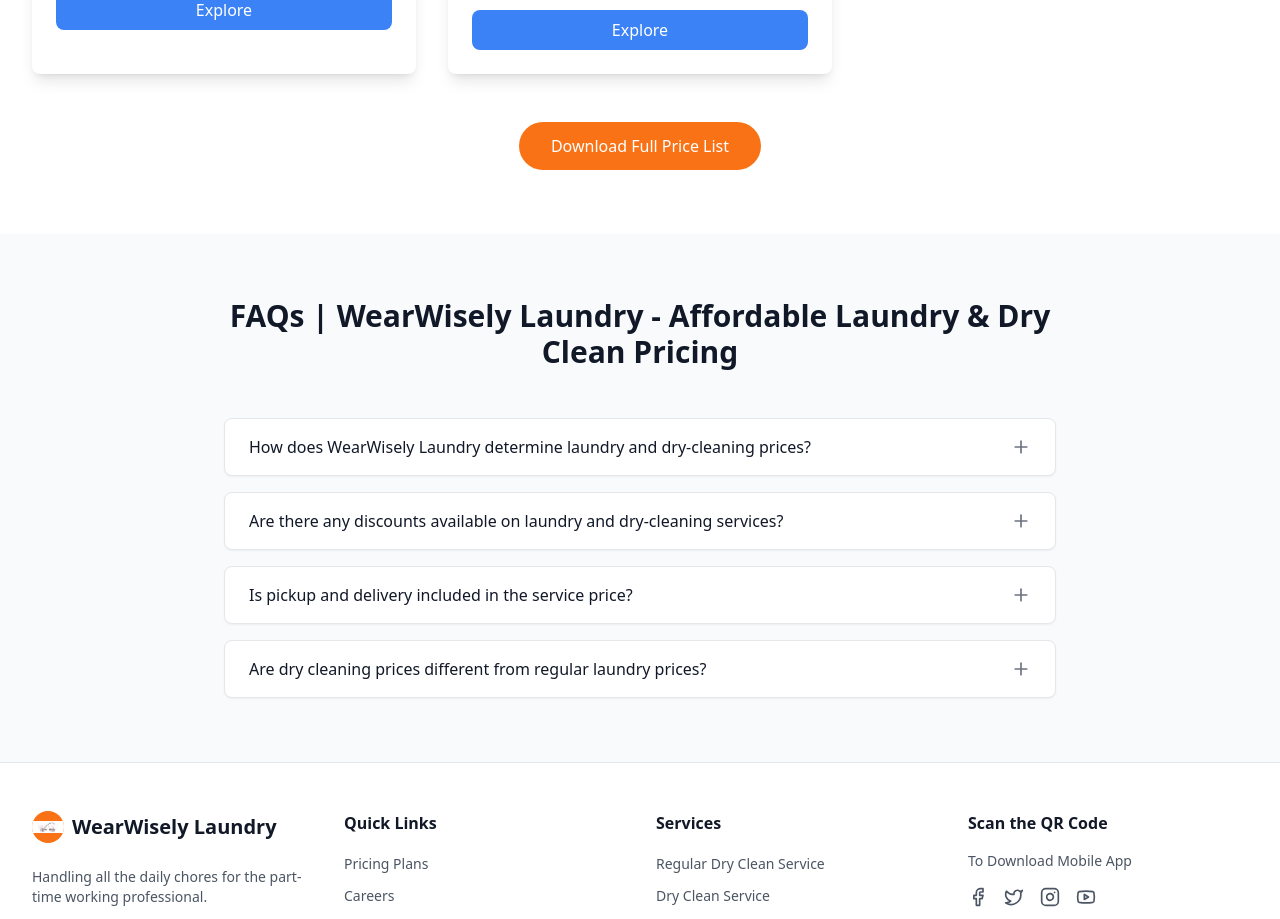
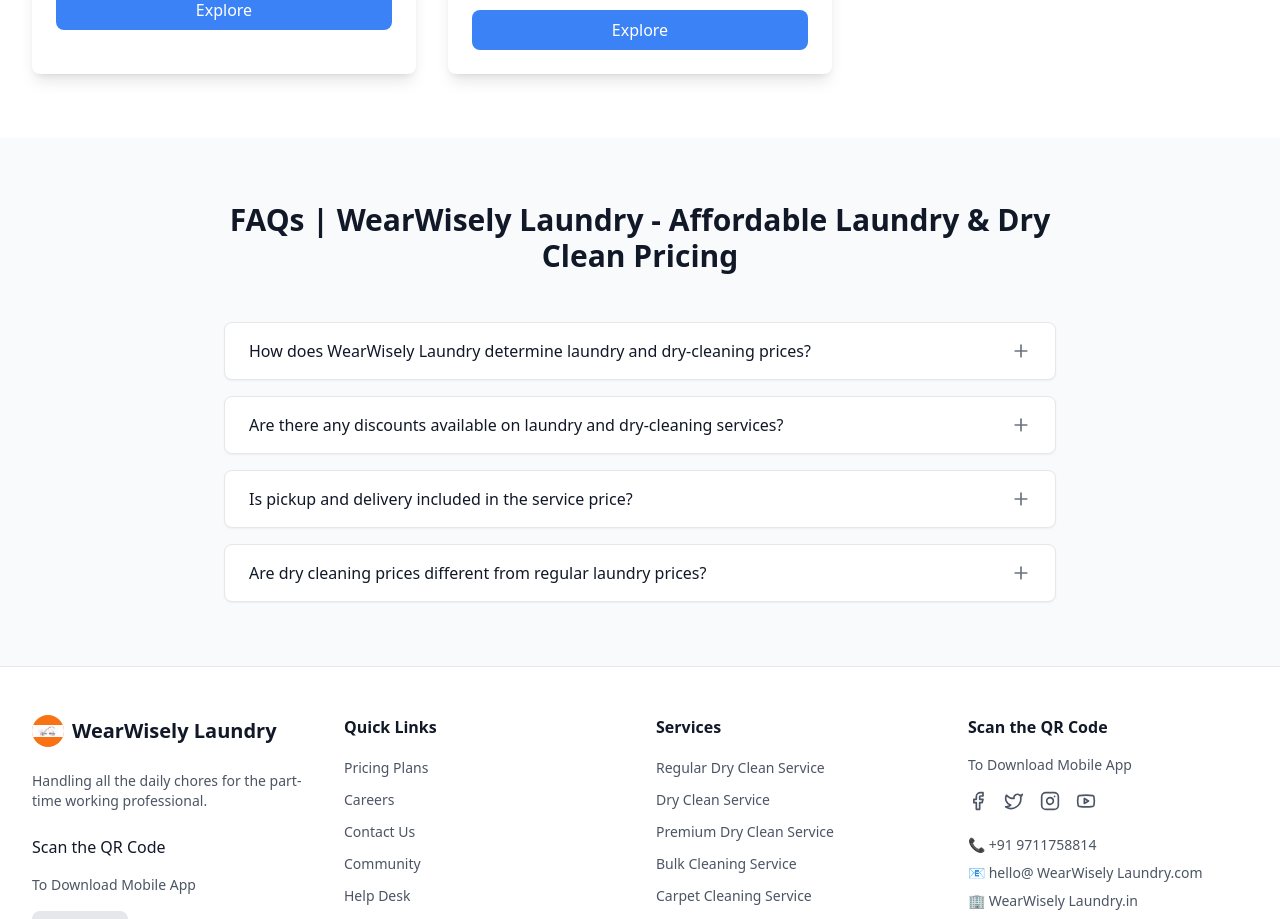
Before and after one commit to prabhakar442/wearwiselysitereact77.0, a React (Vite) app: page / in a window 1280 px wide. Shown: the part 1947-2866 px from the top of the page. Built offline with nearby package versions, Linux system fonts and the light colour scheme.

Commit message:
Minor fixes: Updated button color and text

```diff
--- a/src/components/ServicesGrid.tsx
+++ b/src/components/ServicesGrid.tsx
@@ -74,11 +74,7 @@ const ServicesGrid = () => {
           ))}
         </div>
 
-        <div className="text-center mt-12">
-          <button className="bg-orange-500 text-white px-8 py-3 rounded-full font-medium hover:bg-orange-600 transition-colors">
-            Download Full Price List
-          </button>
-        </div>
+
       </div>
     </section>
   );
```
